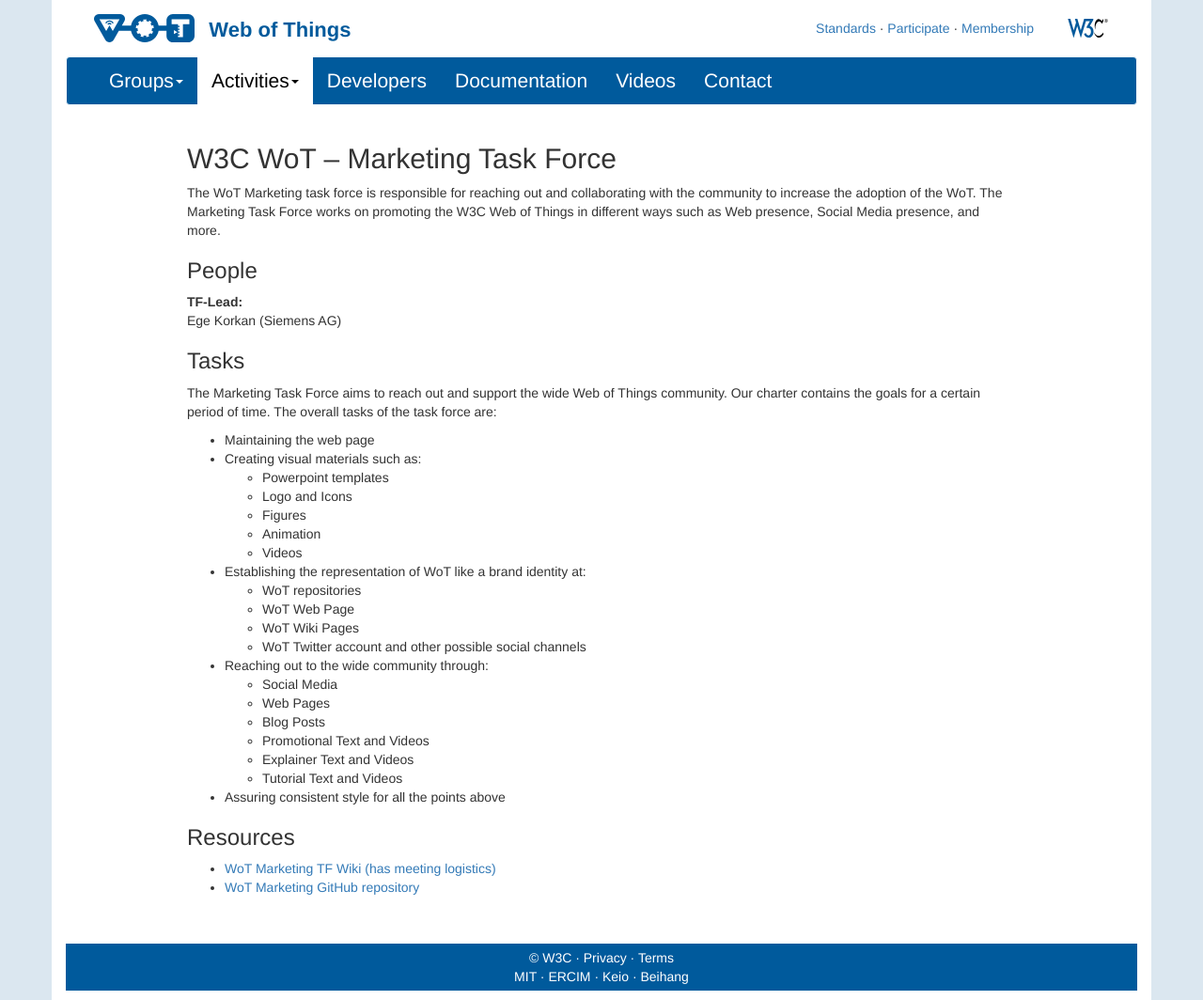
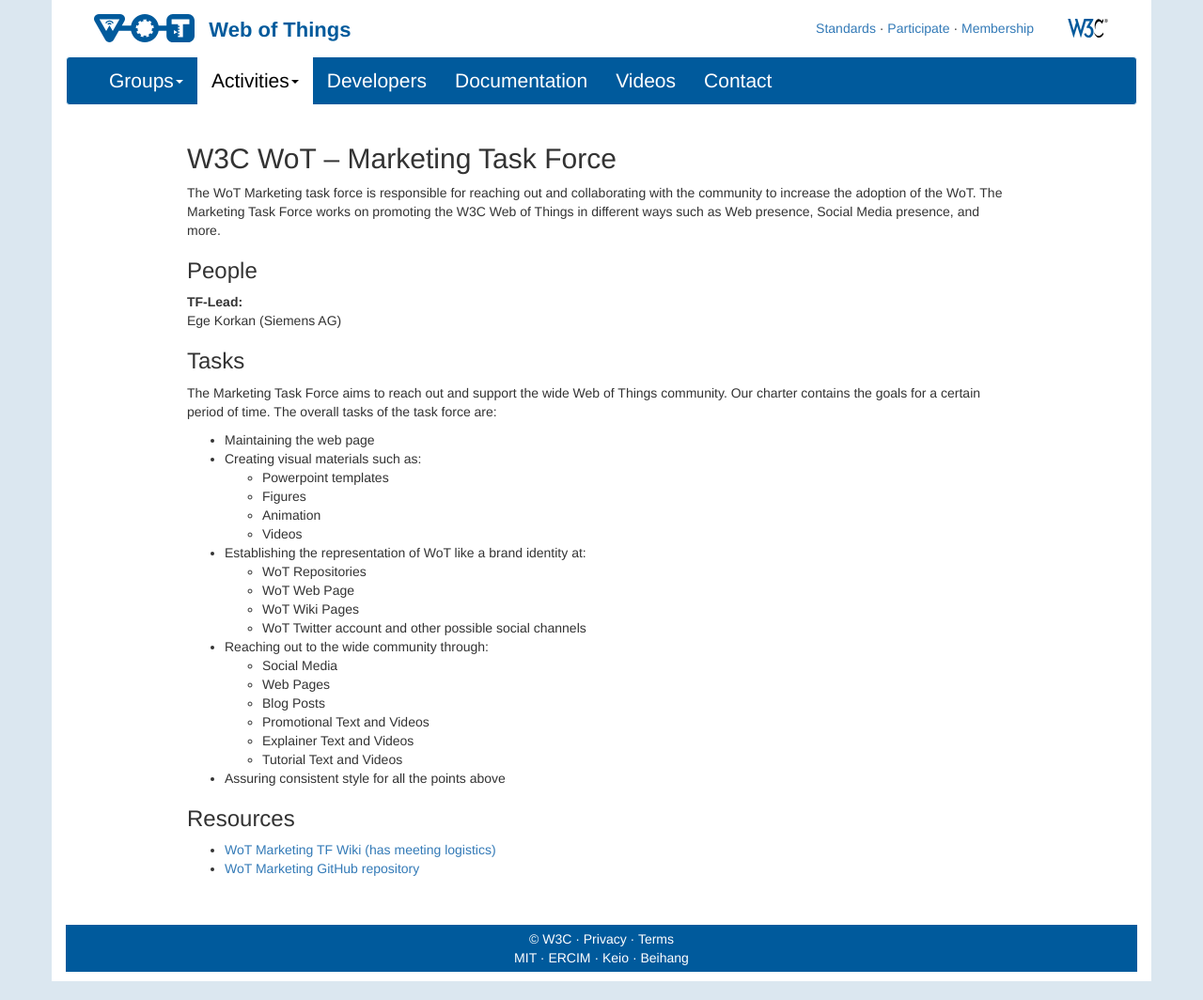
Before and after one commit to w3c/wot-marketing, a Jekyll site: the page built from docs/activities/tf-marketing/index.html, in a window 1280 px wide. Shown: the whole page at 94% size. Built offline with Jekyll 4.4.1, drawn with Linux system fonts in a browser that asks for light colours; nearby versions of some CDN libraries.

Commit message:
remove logo and icon task

```diff
--- a/docs/activities/tf-marketing/index.html
+++ b/docs/activities/tf-marketing/index.html
@@ -28,7 +28,6 @@
                 <li>Creating visual materials such as:
                     <ul>
                         <li>Powerpoint templates</li>
-                        <li>Logo and Icons</li>
                         <li>Figures</li>
                         <li>Animation</li>
                         <li>Videos</li>
@@ -36,7 +35,7 @@
                 </li>
                 <li>Establishing the representation of WoT like a brand identity at:
                     <ul>
-                        <li>WoT repositories</li>
+                        <li>WoT Repositories</li>
                         <li>WoT Web Page</li>
                         <li>WoT Wiki Pages</li>
                         <li>WoT Twitter account and other possible social channels</li>
```
